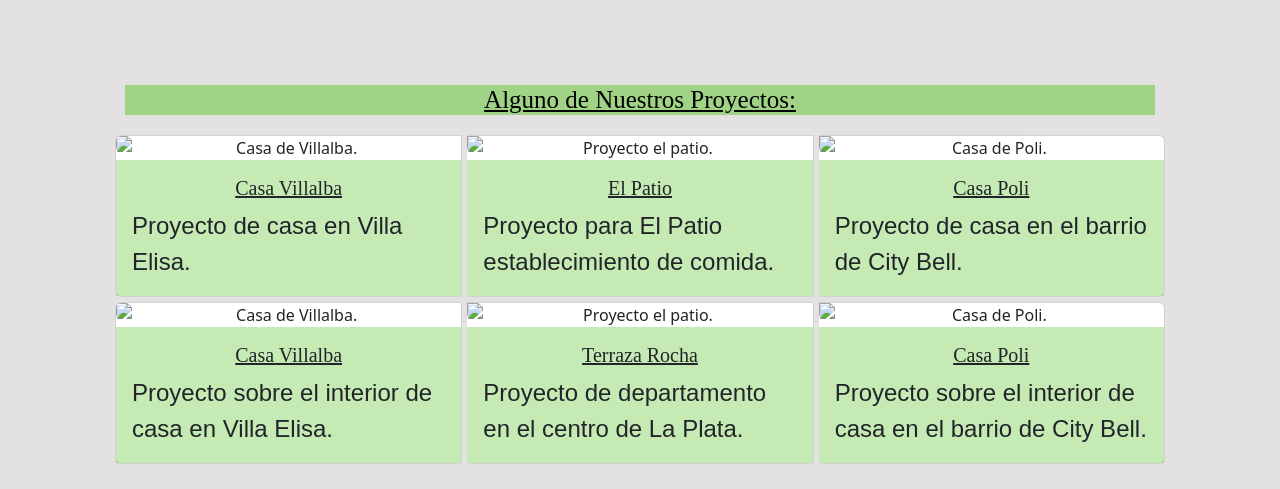
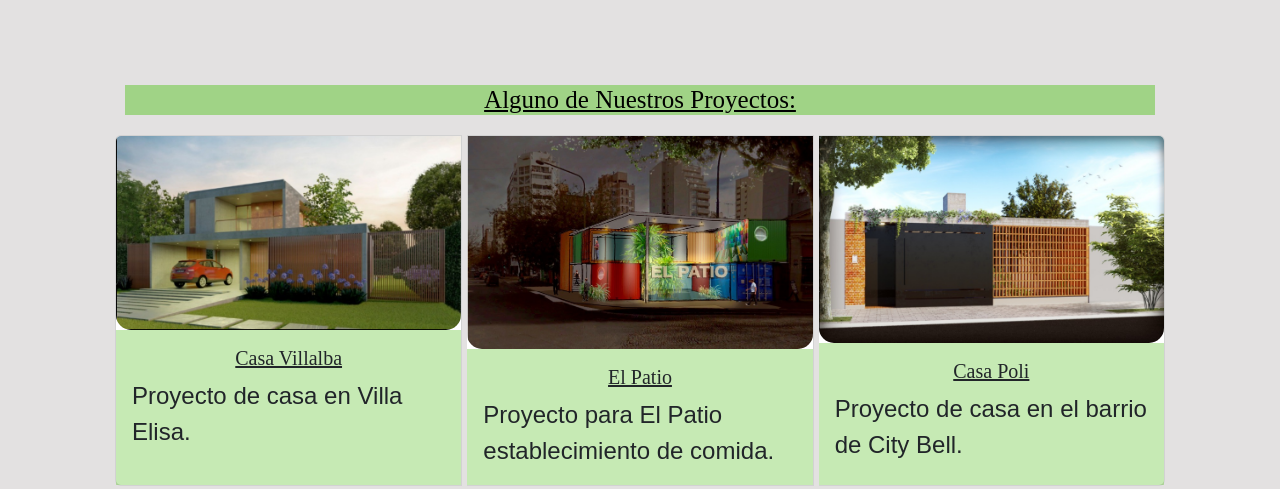
Before and after one commit to jeruucho/repositorio-Coder, a plain HTML site: page pages/proyectos.html in a window 1280 px wide. Shown: the top 489 px of the page. Drawn offline with nearby package versions, Linux system fonts and the light colour scheme.

Commit message:
correccion definitiva de proyectos

```diff
--- a/pages/proyectos.html
+++ b/pages/proyectos.html
@@ -13,21 +13,21 @@
         <h2 class="encabezados">Alguno de Nuestros Proyectos:</h2>
         <div class="card-group">
             <div class="card">
-                <img src="./assets/img/casaexte3.png" class="card-img-top" alt="Casa de Villalba.">
+                <img src="../assets/img/casaexte3.png" class="card-img-top" alt="Casa de Villalba.">
                 <div class="card-body">
                     <h5 class="card-title">Casa Villalba</h5>
                     <p class="card-text">Proyecto de casa en Villa Elisa.</p>
                 </div>
             </div>
             <div class="card">
-                <img src="./assets/img/elpatio.png" class="card-img-top" alt="Proyecto el patio.">
+                <img src="../assets/img/elpatio.png" class="card-img-top" alt="Proyecto el patio.">
                 <div class="card-body">
                     <h5 class="card-title">El Patio</h5>
                     <p class="card-text">Proyecto para El Patio establecimiento de comida.</p>
                 </div>
             </div>
             <div class="card">
-                <img src="./assets/img/casaexte4.png" class="card-img-top" alt="Casa de Poli.">
+                <img src="../assets/img/casaexte4.png" class="card-img-top" alt="Casa de Poli.">
                 <div class="card-body">
                     <h5 class="card-title">Casa Poli</h5>
                     <p class="card-text">Proyecto de casa en el barrio de City Bell.</p>
@@ -36,21 +36,21 @@
         </div>
         <div class="card-group">
             <div class="card">
-                <img src="./assets/img/casainte2.png" class="card-img-top" alt="Casa de Villalba.">
+                <img src="../assets/img/casainte2.png" class="card-img-top" alt="Casa de Villalba.">
                 <div class="card-body">
                     <h5 class="card-title">Casa Villalba</h5>
                     <p class="card-text">Proyecto sobre el interior de casa en Villa Elisa.</p>
                 </div>
             </div>
             <div class="card">
-                <img src="./assets/img/departamen.png" class="card-img-top" alt="Proyecto el patio.">
+                <img src="../assets/img/departamen.png" class="card-img-top" alt="Proyecto el patio.">
                 <div class="card-body">
                     <h5 class="card-title">Terraza Rocha</h5>
                     <p class="card-text">Proyecto de departamento en el centro de La Plata.</p>
                 </div>
             </div>
             <div class="card">
-                <img src="./assets/img/casainte1.png" class="card-img-top" alt="Casa de Poli.">
+                <img src="../assets/img/casainte1.png" class="card-img-top" alt="Casa de Poli.">
                 <div class="card-body">
                     <h5 class="card-title">Casa Poli</h5>
                     <p class="card-text">Proyecto sobre el interior de casa en el barrio de City Bell.</p>
```
Also changed, not shown: pages/nosotros.html (+1 -2 lines).
